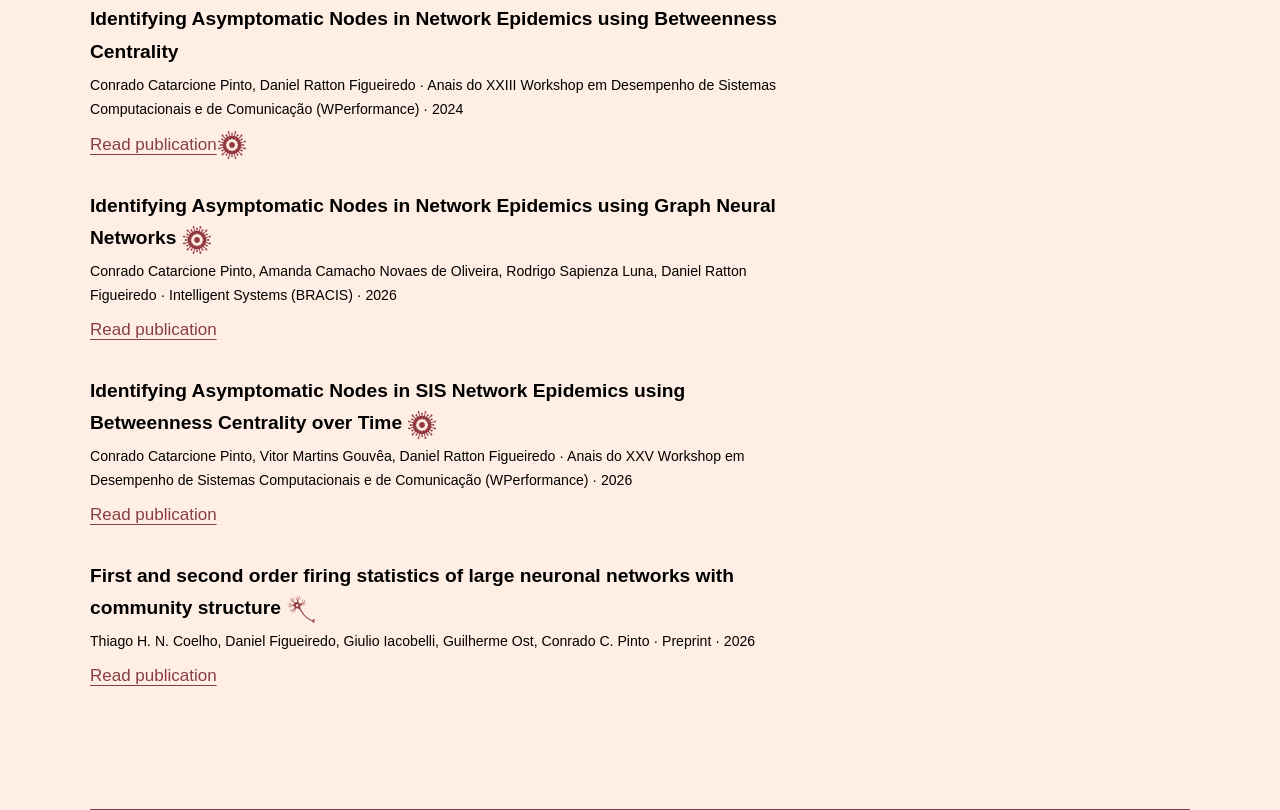
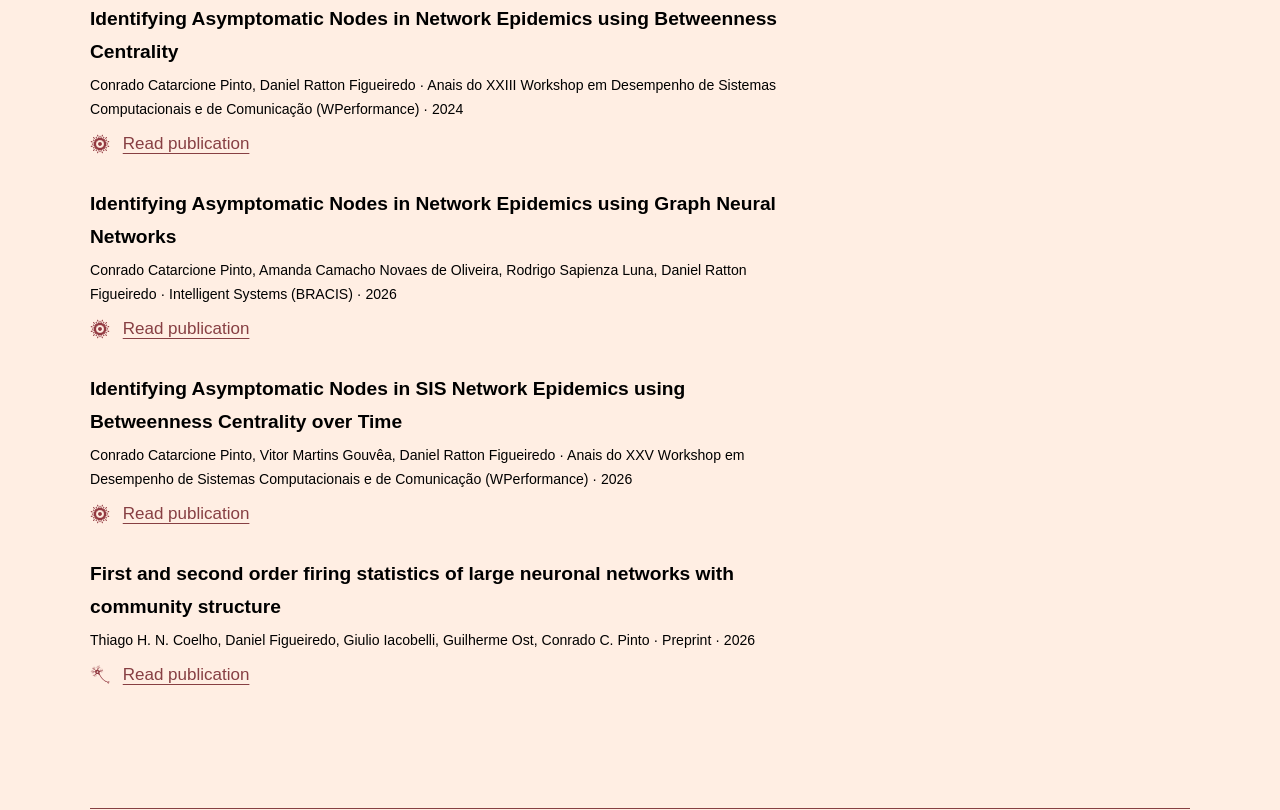
Before and after one commit to catarcione/catarcione.github.io, a plain HTML site: page index.html in a window 1280 px wide. Shown: the part 1090-1900 px from the top of the page. Drawn offline with Linux system fonts and the light colour scheme.

Commit message:
Minor changes

```diff
--- a/index.html
+++ b/index.html
@@ -80,7 +80,7 @@
 
     .hero h1 {
       margin: 0 0 18px;
-      font-family: Georgia, "Times New Roman", serif;
+      font-family: "American Typewriter", "Times New Roman", serif;
       font-size: clamp(2.8rem, 7vw, 5.8rem);
       font-weight: normal;
       line-height: 1.03;
@@ -198,10 +198,10 @@
     }
 
     .publication-icon {
-        width: 30px;
-        height: 30px;
+        width: 20px;
+        height: 20px;
         margin-right: 8px;
-        vertical-align: bottom;
+        vertical-align: middle;
     }
 
     /* MAIN CONTENT: cream background, burgundy headings, black text */
@@ -245,7 +245,7 @@
     .content-section h2 {
       margin: 0 0 28px;
       color: var(--burgundy);
-      font-family: Georgia, "Times New Roman", serif;
+      font-family: "American Typewriter", "Times New Roman", serif;
       font-size: clamp(2.2rem, 5vw, 3.7rem);
       font-weight: normal;
       line-height: 1.1;
@@ -373,31 +373,37 @@
           <h3>Identifying Asymptomatic Nodes in Network Epidemics using Betweenness Centrality
           </h3>
           <p class="meta">Conrado Catarcione Pinto, Daniel Ratton Figueiredo · Anais do XXIII Workshop em Desempenho de Sistemas Computacionais e de Comunicação (WPerformance) · 2024</p>
-          <p><a href="https://doi.org/10.5753/wperformance.2024.2414" target="_blank" rel="noopener noreferrer">Read publication</a><img src="virus.svg" class="publication-icon" alt=""></p>
+          <p>
+            <img src="virus.svg" class="publication-icon" alt="">
+            <a href="https://doi.org/10.5753/wperformance.2024.2414" target="_blank" rel="noopener noreferrer">Read publication</a>
+          </p>
         </article>
 
         <article class="entry">
           <h3>Identifying Asymptomatic Nodes in Network Epidemics using Graph Neural Networks
-            <img src="virus.svg" class="publication-icon" alt="">
           </h3>
           <p class="meta">Conrado Catarcione Pinto, Amanda Camacho Novaes de Oliveira, Rodrigo Sapienza Luna, Daniel Ratton Figueiredo · Intelligent Systems (BRACIS) · 2026</p>
-          <p><a href="https://doi.org/10.1007/978-3-032-15984-7_3" target="_blank" rel="noopener noreferrer">Read publication</a></p>
+          <p>
+            <img src="virus.svg" class="publication-icon" alt="">
+            <a href="https://doi.org/10.1007/978-3-032-15984-7_3" target="_blank" rel="noopener noreferrer">Read publication</a></p>
         </article>
 
         <article class="entry">
           <h3>Identifying Asymptomatic Nodes in SIS Network Epidemics using Betweenness Centrality over Time
-            <img src="virus.svg" class="publication-icon" alt="">
           </h3>
           <p class="meta">Conrado Catarcione Pinto, Vitor Martins Gouvêa, Daniel Ratton Figueiredo · Anais do XXV Workshop em Desempenho de Sistemas Computacionais e de Comunicação (WPerformance) · 2026</p>
-          <p><a href="https://doi.org/10.5753/wperformance.2026.23627" target="_blank" rel="noopener noreferrer">Read publication</a></p>
+          <p>
+            <img src="virus.svg" class="publication-icon" alt="">
+            <a href="https://doi.org/10.5753/wperformance.2026.23627" target="_blank" rel="noopener noreferrer">Read publication</a></p>
         </article>
 
         <article class="entry">
           <h3>First and second order firing statistics of large neuronal networks with community structure
-            <img src="neuron.svg" class="publication-icon" alt="">
           </h3>
           <p class="meta">Thiago H. N. Coelho, Daniel Figueiredo, Giulio Iacobelli, Guilherme Ost, Conrado C. Pinto · Preprint · 2026</p>
-          <p><a href="https://doi.org/10.48550/arXiv.2610.41706" target="_blank" rel="noopener noreferrer">Read publication</a></p>
+          <p>
+            <img src="neuron.svg" class="publication-icon" alt="">
+            <a href="https://doi.org/10.48550/arXiv.2610.41706" target="_blank" rel="noopener noreferrer">Read publication</a></p>
         </article>
 
       </div>
```
